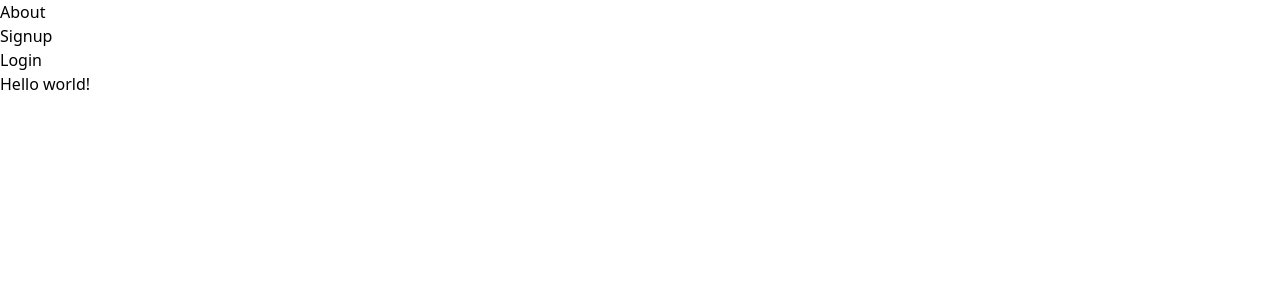
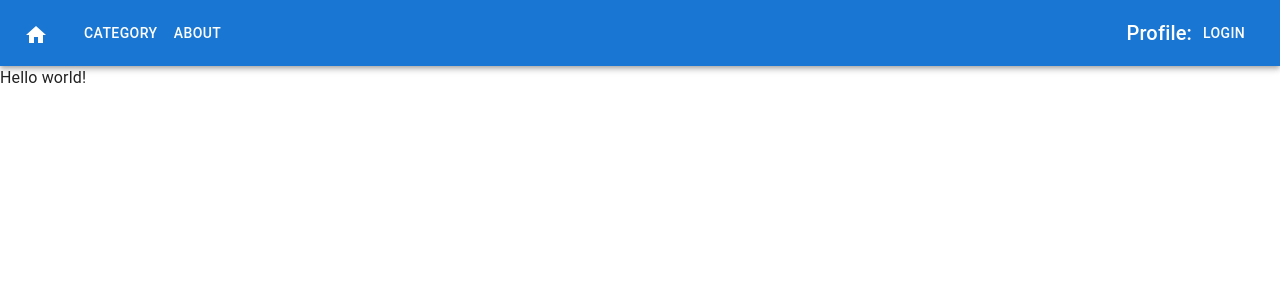
Before and after one commit to Bernardasko/recipe_website, a React (Vite) app in the folder front/: page / in a window 1280 px wide. Shown: the top 300 px of the page. Built offline with nearby package versions, Linux system fonts and the light colour scheme.

Commit message:
Create a nav bar

```diff
--- a/front/Layout.jsx
+++ b/front/Layout.jsx
@@ -1,4 +1,6 @@
-import { NavLink, Outlet, useNavigate } from 'react-router-dom';
+import { AppBar, Box, Toolbar, Typography, Button, IconButton, CssBaseline, Menu, MenuItem } from '@mui/material';
+import { ArrowDropDown as ArrowDropDownIcon, Home as HomeIcon } from '@mui/icons-material';
+import { NavLink, Outlet, useNavigate, Link } from 'react-router-dom';
 import { useContext, useEffect, useState } from 'react';
 
 function Layout() {
@@ -10,52 +12,68 @@ function Layout() {
     localStorage.clear();
     // setToken('');
   };
+  const [menuAnchorEl, setMenuAnchorEl] = useState(null);
+
+  const handleMenuClick = (event) => {
+    setMenuAnchorEl(event.currentTarget);
+  };
+
+  const handleMenuClose = () => {
+    setMenuAnchorEl(null);
+  };
 
   return (
     <>
-      <nav className='mt-4 bg-slate-500'>
-        <ul className='flex justify-around'>
-          <div className='flex gap-2'>
-            <NavLink to={'/'}>
-              <div className='px-5 py-3 border rounded-lg'>
-                <li>About</li>
-              </div>
+      <Box sx={{ flexGrow: 1 }}>
+      <CssBaseline />
+      <AppBar position="static">
+        <Toolbar>
+          <IconButton
+            size="large"
+            edge="start"
+            color="inherit"
+            aria-label="menu"
+            sx={{ mr: 2 }}
+          >
+            <NavLink to="/" style={{  color: "inherit" }}>
+            <HomeIcon />
             </NavLink>
-            {token && (
-              <NavLink to={'/appointments'}>
-                <div className='px-5 py-3 border rounded-lg'>
-                  <li>Appointments</li>
-                </div>
+          </IconButton>
+          <Typography variant="h6" component="div" sx={{ flexGrow: 1 }}>
+          <Typography variant="h6" component="div" >
+          <Button color="inherit">
+             <NavLink to="/category" style={{ textDecoration: "none", color: "white" }}>
+             Category
+           </NavLink>
+          </Button>
+          <Button color="inherit">
+          <NavLink to="/about" style={{ textDecoration: "none", color: "white" }}>
+            About
+          </NavLink>
+          </Button>
+          </Typography>
+          </Typography>
+          <Typography variant="h6" component="div" sx={{ ml: 2 }}>
+          </Typography>
+          <Typography variant="h6" component="div" sx={{ ml: 2 }}>
+            Profile:
+          </Typography>
+          {token ? (
+            <Button color="inherit" onClick={clearToken}>
+              <NavLink to="/" style={{ textDecoration: "none", color: "inherit" }}>
+              Logout
               </NavLink>
-            )}
-          </div>
-          <div className='flex gap-2'>
-            {token ? (
-              <NavLink to={'/'}>
-                <div
-                  className='px-5 py-3 border rounded-lg'
-                  onClick={clearToken}
-                >
-                  <li>Log Out</li>
-                </div>
+            </Button>
+          ) : (
+            <Button color="inherit">
+              <NavLink to="/login" style={{ textDecoration: "none", color: "inherit" }}>
+                Login
               </NavLink>
-            ) : (
-              <>
-                <NavLink to={'/signup'}>
-                  <div className='px-5 py-3 border rounded-lg'>
-                    <li>Signup</li>
-                  </div>
-                </NavLink>
-                <NavLink to={'/login'}>
-                  <div className='px-5 py-3 border rounded-lg'>
-                    <li>Login</li>
-                  </div>
-                </NavLink>
-              </>
-            )}
-          </div>
-        </ul>
-      </nav>
+            </Button>
+          )}
+        </Toolbar>
+      </AppBar>
+    </Box>
       <Outlet />
     </>
   );
```
